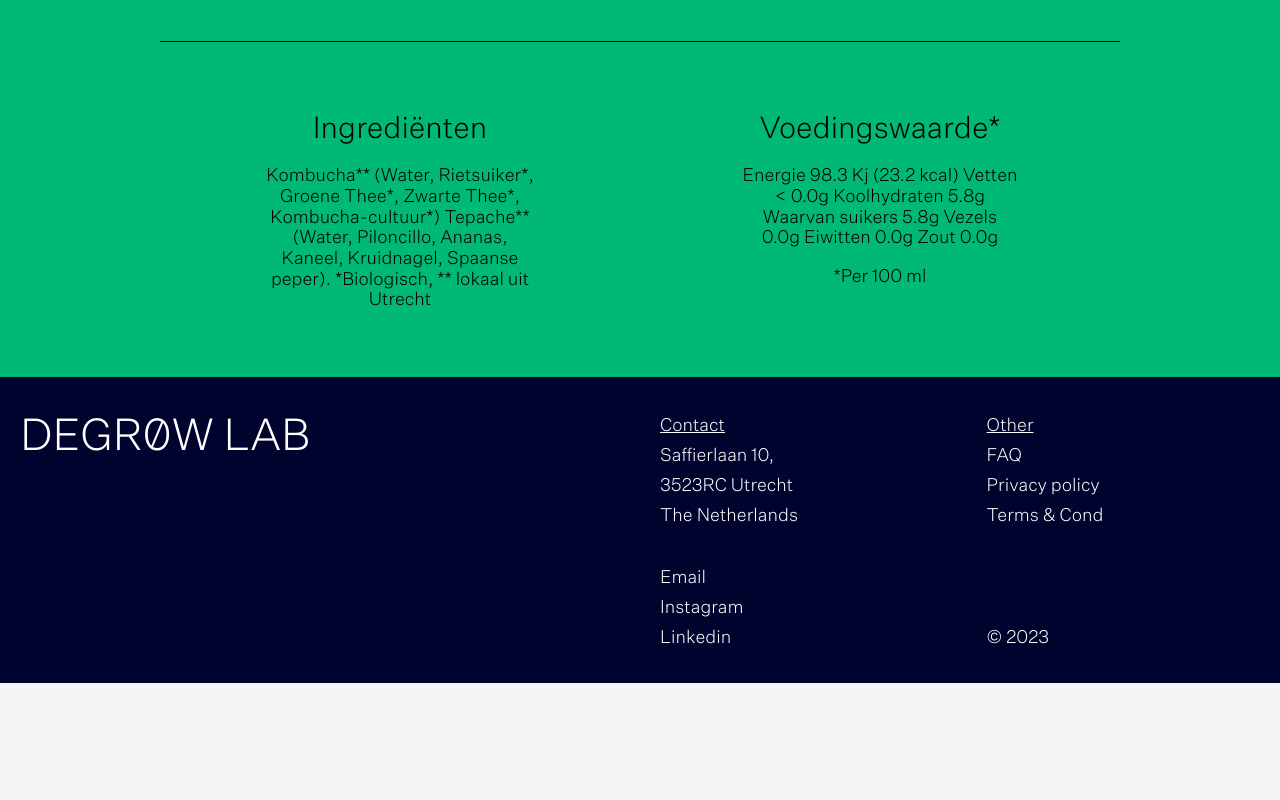
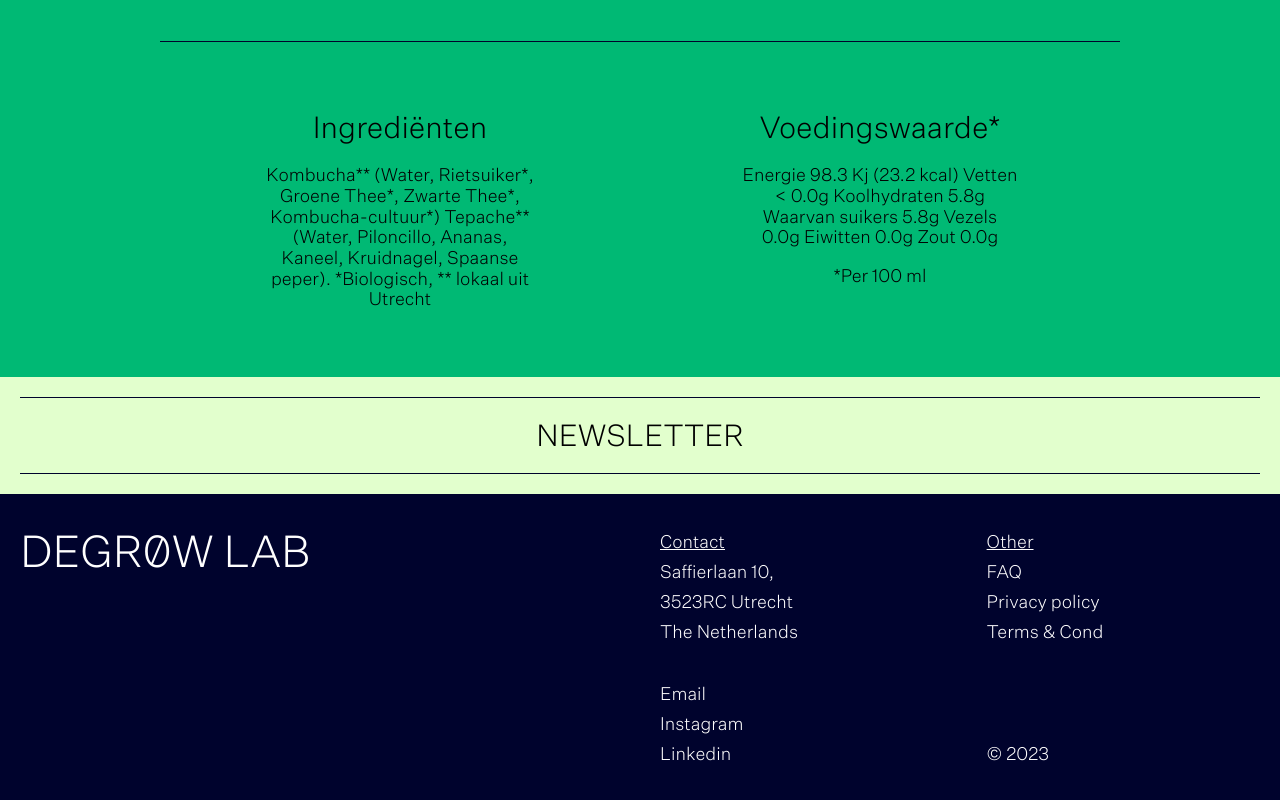
Before and after one commit to jazhandz/degrow, a Next.js app: page /flavours/collaborations in a window 1280 px wide. Shown: the part 1830-2630 px from the top of the page. Before the commit the page ends 2513 px from the top, so only its background shows below. Built offline with nearby package versions, Linux system fonts and the light colour scheme.

Commit message:
Push newsletter

```diff
--- a/pages/flavours/collaborations.tsx
+++ b/pages/flavours/collaborations.tsx
@@ -14,11 +14,19 @@ const Flavours: NextPage<{ data: FlavourType }> = () => {
     <>
       <SEO title="De Grow Lab" description="" />
       <Blocks
-        data={data.map(flavour => ({
-          ":type": "flavour",
-          ...flavour,
-          listItem: true,
-        }))}
+        data={[
+          ...data.map(flavour => ({
+            ":type": "flavour",
+            ...flavour,
+            listItem: true,
+          })),
+          {
+            ":type": "section",
+            id: "newsletter",
+            color: "softGreen",
+            items: [{ ":type": "chapter-heading", title: "NEWSLETTER", varient: "h2" }],
+          },
+        ]}
       />
     </>
   );
```
